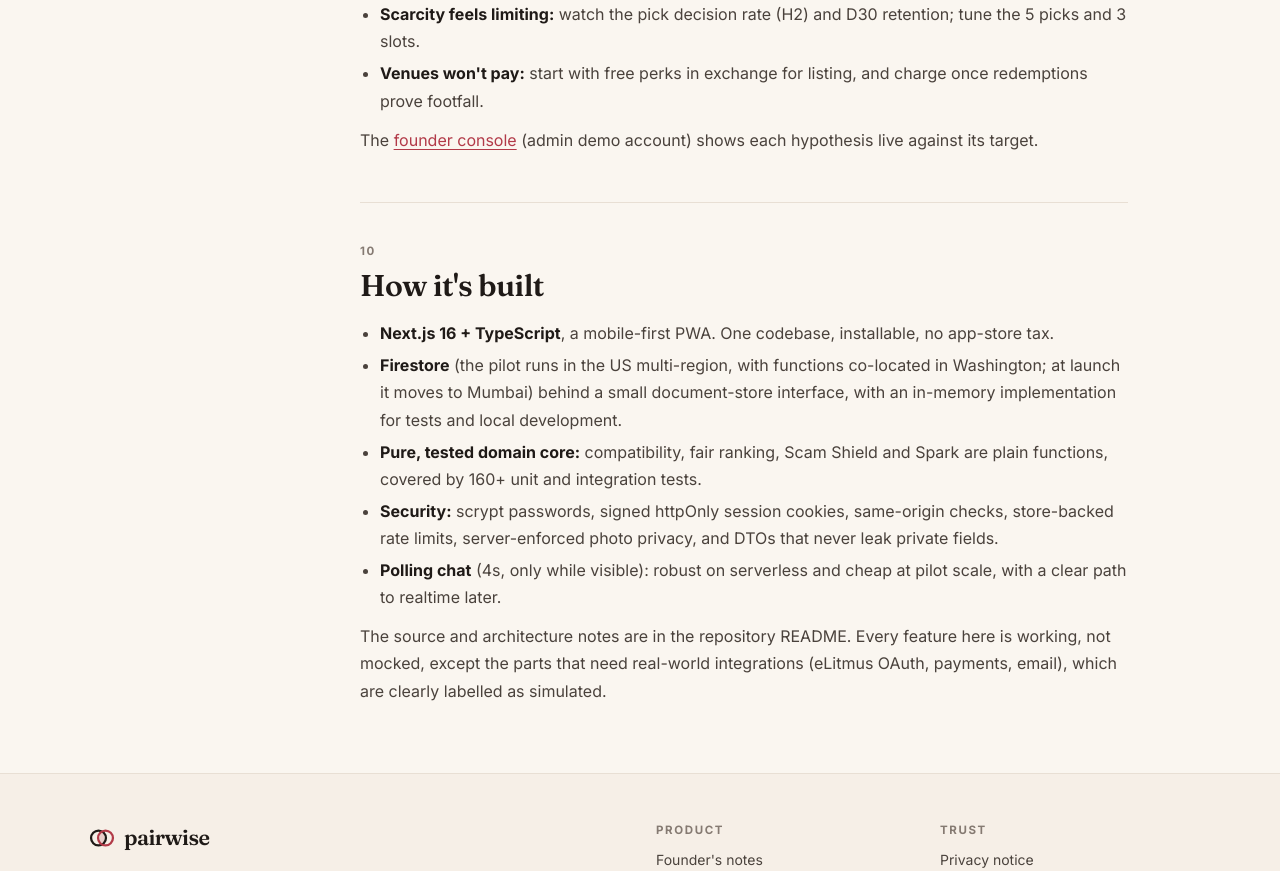
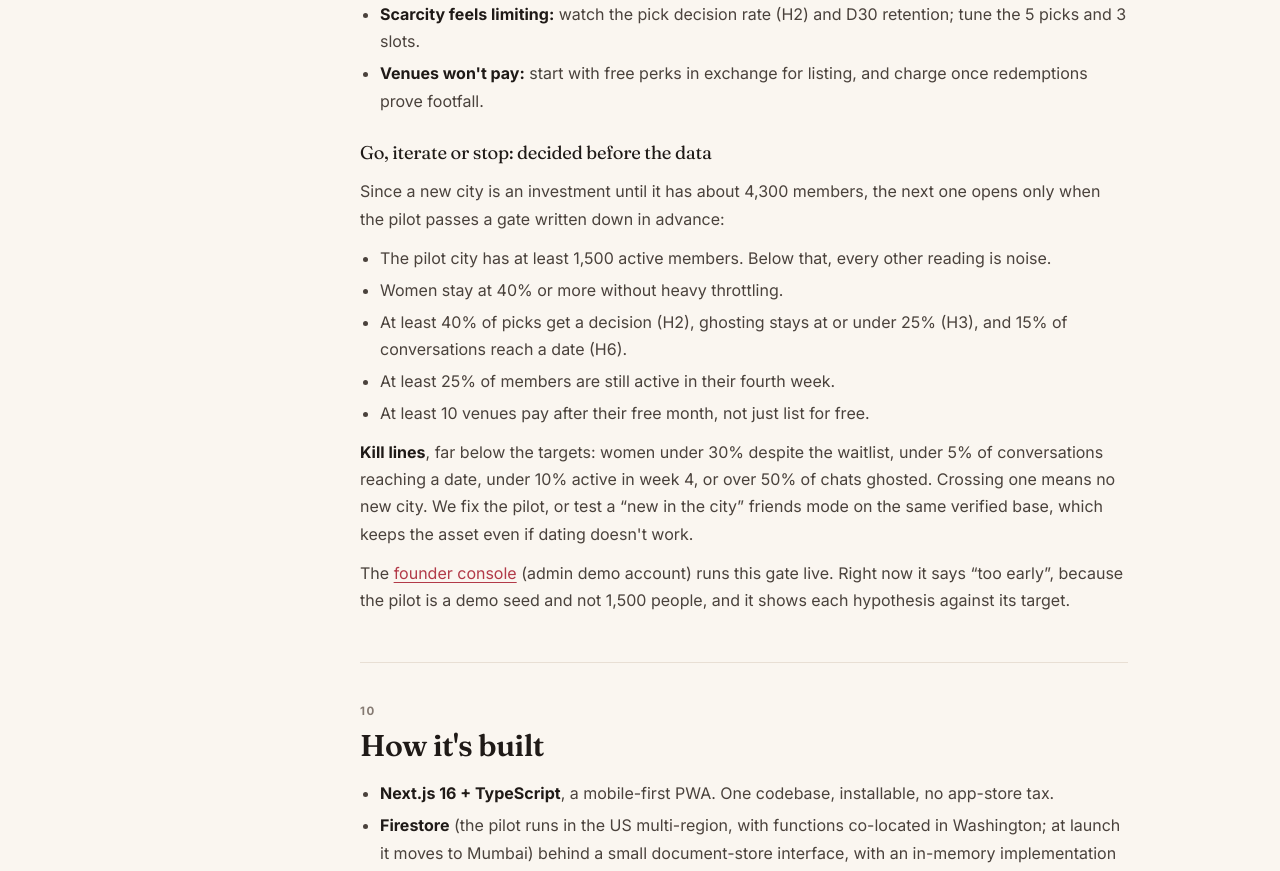
Before and after one commit to dchaudhari7177/pairwise, a Next.js app: page /why in a window 1280 px wide. Shown: the part 10040-10911 px from the top of the page. Built offline with nearby package versions, Linux system fonts and the light colour scheme; no server answers.

Commit message:
Publish the next-city gate and its kill lines in the founder's notes

```diff
--- a/src/app/(marketing)/why/page.tsx
+++ b/src/app/(marketing)/why/page.tsx
@@ -1,6 +1,7 @@
 import type { Metadata } from "next";
 import Link from "next/link";
 import { EconomicsModel } from "@/components/EconomicsModel";
+import { GATE } from "@/lib/gates";
 
 export const metadata: Metadata = {
   title: "Founder's notes",
@@ -314,8 +315,26 @@ export default function WhyPage() {
               <li><strong>Scarcity feels limiting:</strong> watch the pick decision rate (H2) and D30 retention; tune the 5 picks and 3 slots.</li>
               <li><strong>Venues won&apos;t pay:</strong> start with free perks in exchange for listing, and charge once redemptions prove footfall.</li>
             </ul>
+            <h3>Go, iterate or stop: decided before the data</h3>
             <p>
-              The <Link href="/#demo">founder console</Link> (admin demo account) shows each hypothesis live against its target.
+              Since a new city is an investment until it has about 4,300 members, the next one opens only when the pilot passes a gate written
+              down in advance:
+            </p>
+            <ul>
+              <li>The pilot city has at least {GATE.minActive.toLocaleString("en-IN")} active members. Below that, every other reading is noise.</li>
+              <li>Women stay at {GATE.womenShare.target}% or more without heavy throttling.</li>
+              <li>At least {GATE.pickDecisionRate.target}% of picks get a decision (H2), ghosting stays at or under {GATE.ghostRate.target}% (H3), and {GATE.dateRate.target}% of conversations reach a date (H6).</li>
+              <li>At least {GATE.week4Retention.target}% of members are still active in their fourth week.</li>
+              <li>At least {GATE.payingVenues.target} venues pay after their free month, not just list for free.</li>
+            </ul>
+            <p>
+              <strong>Kill lines</strong>, far below the targets: women under {GATE.womenShare.kill}% despite the waitlist, under {GATE.dateRate.kill}% of conversations reaching
+              a date, under {GATE.week4Retention.kill}% active in week 4, or over {GATE.ghostRate.kill}% of chats ghosted. Crossing one means no new city. We fix the
+              pilot, or test a &ldquo;new in the city&rdquo; friends mode on the same verified base, which keeps the asset even if dating doesn&apos;t work.
+            </p>
+            <p>
+              The <Link href="/#demo">founder console</Link> (admin demo account) runs this gate live. Right now it says &ldquo;too early&rdquo;, because
+              the pilot is a demo seed and not 1,500 people, and it shows each hypothesis against its target.
             </p>
           </Section>
 
```
